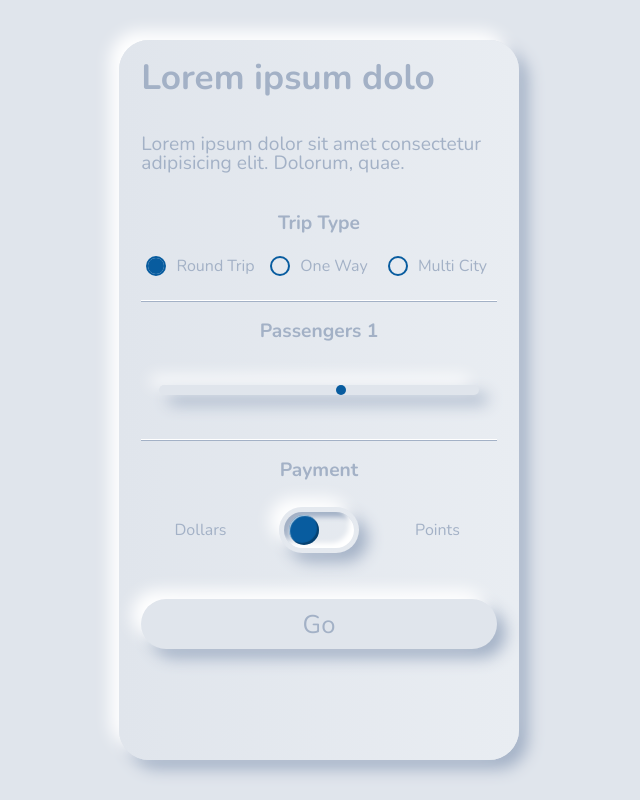
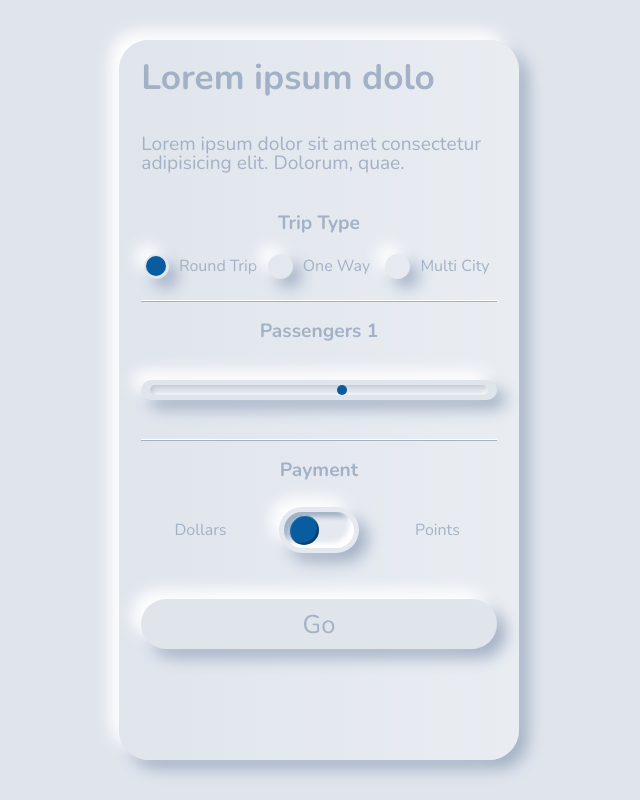
Before and after one commit to edsaavedra/sw-pnrs, a React (Create React App) app: page / in a window 1280 px wide. Shown: the whole page, without its empty margins (321-961 px from the left). Built offline with nearby package versions, Linux system fonts and the light colour scheme.

Commit message:
fixin styles

```diff
--- a/src/commons.scss
+++ b/src/commons.scss
@@ -6,6 +6,7 @@ $bl5: #085c9f;
 $white: #FFF;
 $gr1: #e0e5ec;
 $gr2: #a3b1c6;
+$black: #000;
 
 $soft: -9px -9px 16px $white, 9px 9px 16px $gr2;
 $softInner: -5px -5px 5px $white inset, 5px 5px 5px $gr2 inset;
--- a/src/components/radio.js
+++ b/src/components/radio.js
@@ -6,6 +6,7 @@ const Radio = ({ name, value, checked, changeHandle, label }) => {
     const classNames = `radio-component ${name}`;
     return (
         <label htmlFor={value} className={classNames}>
+            <div className="radio-container">
                 <input
                     type="radio"
                     name={name}
@@ -13,6 +14,7 @@ const Radio = ({ name, value, checked, changeHandle, label }) => {
                     checked={checked}
                     onChange={changeHandle}
                     id={value} />
+            </div>
             <span className={name}>{label}</span>
         </label>
     );
--- a/src/components/radio.scss
+++ b/src/components/radio.scss
@@ -2,41 +2,40 @@
 
 .radio-component {
   cursor: pointer;
+  .radio-container {
+    display: inline-block;
+    margin: 0 10px 0 0;
+    vertical-align: middle;
     input[type="radio"] {
+      align-items: center;
       appearance: none;
       border-radius: 50%;
-    border: 2px solid $bl5;
+      box-shadow: $soft;
       cursor: pointer;
-    display: inline-block;
-    height: 20px;
-    margin: 0 10px 0 0;
-    vertical-align: middle;
-    width: 20px;
-    overflow: hidden;
-    position: relative;
-    z-index: 1;
+      display: grid;
+      height: 25px;
+      justify-content: center;
+      margin: 0;
+      width: 25px;
       &:checked {
         &:before {
-        transform: scale(20);
-        background: $bl5;
+          transform: scale(1);
         }
       }
       &:before {
-      background: transparent;
+        background: $bl5;
         border-radius: 50%;
         content: "";
         display: block;
-      height: 1px;
-      position: absolute;
+        height: 20px;
         transform-origin: 50% 50%;
+        transform: scale(0);
         transition: all 0.3s cubic-bezier(0.95, 0.05, 0.795, 0.035);
-      width: 1px;
-      z-index: 0;
-      left: 8px;
-      top: 8px;
+        width: 20px;
       }
       &:focus {
         outline: none;
+      }
     }
   }
   span {
--- a/src/components/range.js
+++ b/src/components/range.js
@@ -8,6 +8,7 @@ const Range = ({ min, max, step, name, changeHandle, current }) => {
         <div className={classNames}>
             <label htmlFor={name}>
                 <span className="field-title">Passengers {current}</span>
+                <div className="input-container">
                     <input
                         className="range"
                         id={name}
@@ -17,6 +18,7 @@ const Range = ({ min, max, step, name, changeHandle, current }) => {
                         onChange={changeHandle}
                         step={step}
                         type="range"/>
+                </div>
             </label>
         </div>
     );
--- a/src/components/range.scss
+++ b/src/components/range.scss
@@ -11,16 +11,21 @@
     .field-title {
         @include field-title
     }
+    .input-container {
+        background: $gr1;
+        box-shadow: $soft;
+        border-radius: 10px;
+        grid-area: r;
+        padding: 2px;
         .range {
             appearance: none;
             background: $gr1;
             border-radius: 5px;
-        box-shadow: $soft;
+            box-shadow: 2px 2px 5px rgba($black, 0.13) inset, -2px -2px 3px rgba($white,0.7) inset;
             height: 10px;
-        grid-area: r;
             margin: 0 auto;
             outline: none;
-        width: 90%;
+            width: 96%;
             &::-webkit-slider-thumb {
                 appearance: none;
                 background: $bl5;
@@ -36,3 +41,4 @@
             }
         }
     }
+}
```
Lines whose indentation alone changed are shown as unchanged.
